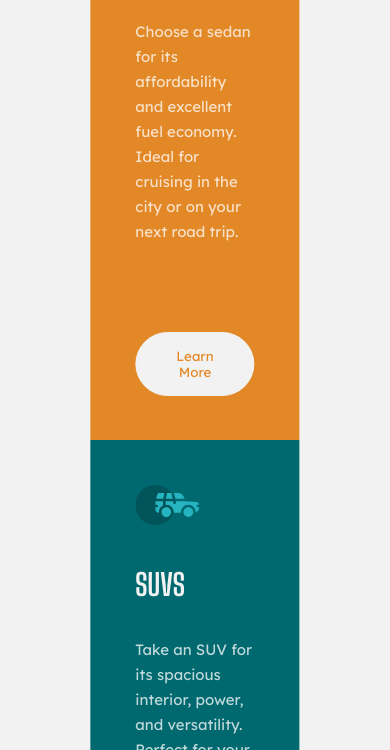
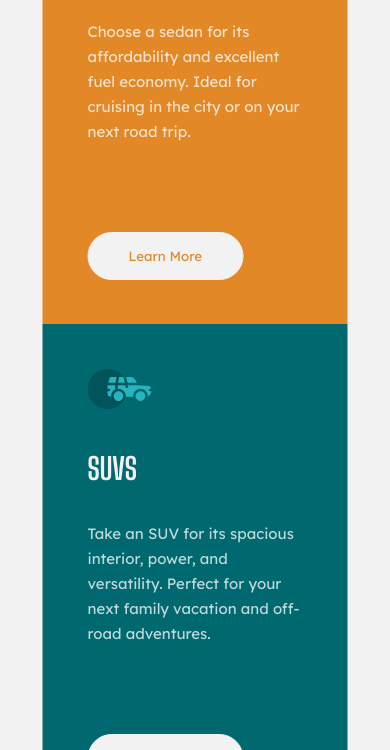
Before and after one commit to KevDCS/3-column-card-component, a plain HTML site: page index.html in a window 390 px wide. Shown: the part 350-1100 px from the top of the page. Drawn offline with Linux system fonts and the light colour scheme.

Commit message:
Update style.css
Tiny update on the responsive design:
- Set the width to a fix size, the same size that the columns have in the regular view.

```diff
--- a/style.css
+++ b/style.css
@@ -118,7 +118,7 @@ button:hover {
 
 @media only screen and (max-width : 768px) {
     .columns {
-        grid-template-columns: 1fr;
+        grid-template-columns: 305px;
         border-radius: 10px;
     }
 }
```
